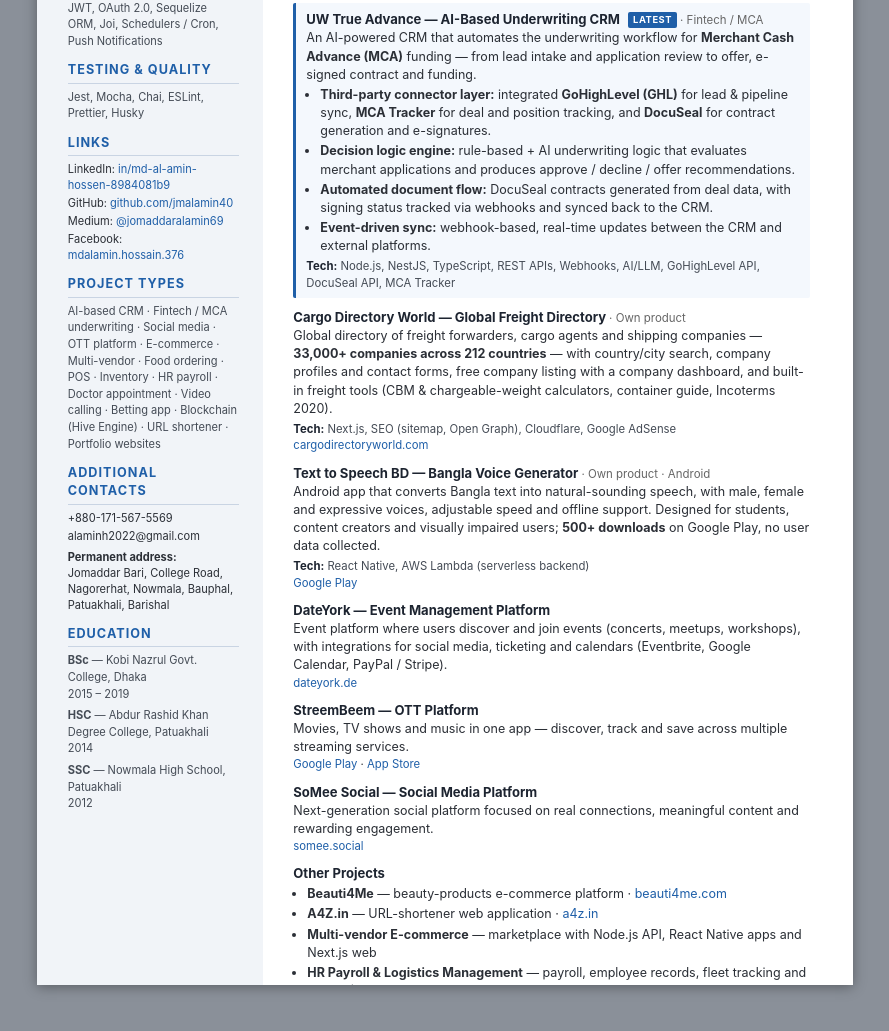
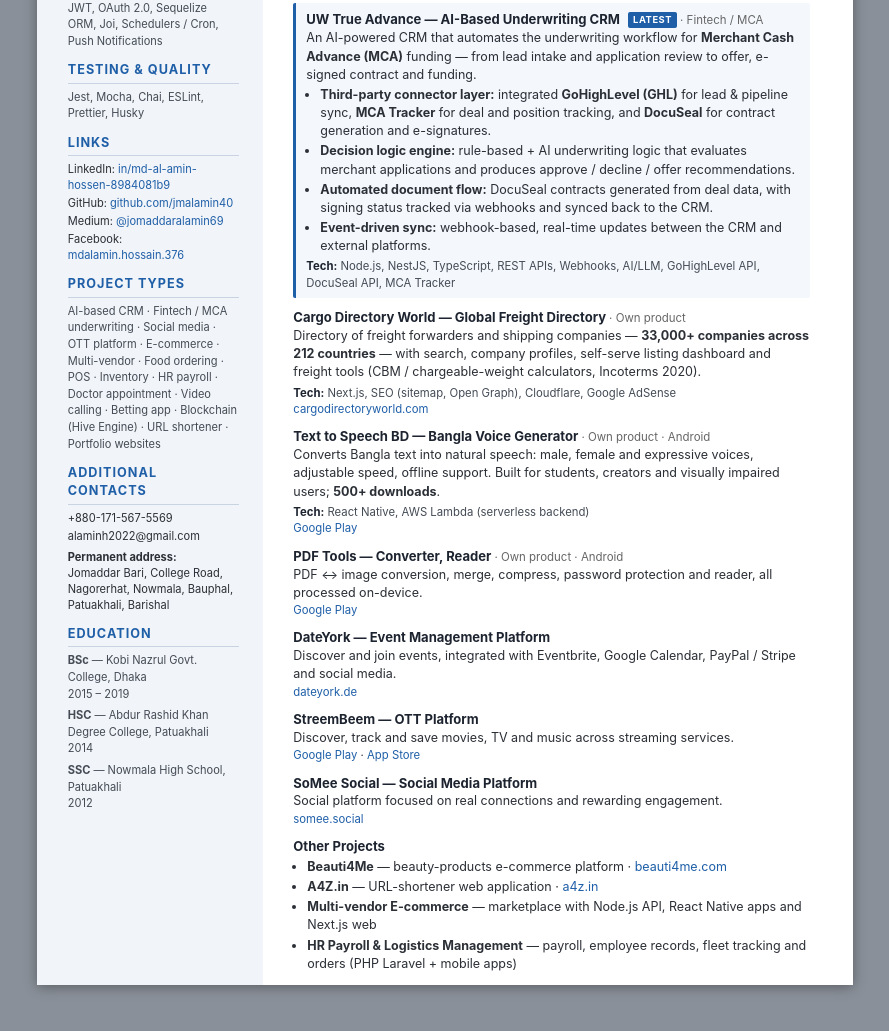
Before and after one commit to jmalamin40/jmalamin40.github.io, a plain HTML site: page Al_Amin_Hossain_CV.html in a window 1280 px wide. Shown: the part 1175-2206 px from the top of the page, without its empty margins (195-1084 px from the left). Drawn offline with Linux system fonts and the light colour scheme.

Commit message:
Add PDF Tools app to portfolio and CV; tighten CV project copy to fit page 2
Co-Authored-By: Claude Opus 5.5 <noreply@anthropic.com>

```diff
--- a/Al_Amin_Hossain_CV.html
+++ b/Al_Amin_Hossain_CV.html
@@ -178,33 +178,39 @@ header .contact { font-size: 8.5pt; color: #444b55; display: flex; flex-wrap: wr
 
     <div class="proj">
       <div class="name">Cargo Directory World — Global Freight Directory <span>· Own product</span></div>
-      <p>Global directory of freight forwarders, cargo agents and shipping companies — <b>33,000+ companies across 212 countries</b> — with country/city search, company profiles and contact forms, free company listing with a company dashboard, and built-in freight tools (CBM &amp; chargeable-weight calculators, container guide, Incoterms 2020).</p>
+      <p>Directory of freight forwarders and shipping companies — <b>33,000+ companies across 212 countries</b> — with search, company profiles, self-serve listing dashboard and freight tools (CBM / chargeable-weight calculators, Incoterms 2020).</p>
       <div class="stack"><b>Tech:</b> Next.js, SEO (sitemap, Open Graph), Cloudflare, Google AdSense</div>
       <div class="link"><a href="https://www.cargodirectoryworld.com/">cargodirectoryworld.com</a></div>
     </div>
 
     <div class="proj">
       <div class="name">Text to Speech BD — Bangla Voice Generator <span>· Own product · Android</span></div>
-      <p>Android app that converts Bangla text into natural-sounding speech, with male, female and expressive voices, adjustable speed and offline support. Designed for students, content creators and visually impaired users; <b>500+ downloads</b> on Google Play, no user data collected.</p>
+      <p>Converts Bangla text into natural speech: male, female and expressive voices, adjustable speed, offline support. Built for students, creators and visually impaired users; <b>500+ downloads</b>.</p>
       <div class="stack"><b>Tech:</b> React Native, AWS Lambda (serverless backend)</div>
       <div class="link"><a href="https://play.google.com/store/apps/details?id=com.texttospeech.bangla.hindi.english">Google Play</a></div>
     </div>
 
     <div class="proj">
+      <div class="name">PDF Tools — Converter, Reader <span>· Own product · Android</span></div>
+      <p>PDF ↔ image conversion, merge, compress, password protection and reader, all processed on-device.</p>
+      <div class="link"><a href="https://play.google.com/store/apps/details?id=com.pdftools.converter">Google Play</a></div>
+    </div>
+
+    <div class="proj">
       <div class="name">DateYork — Event Management Platform</div>
-      <p>Event platform where users discover and join events (concerts, meetups, workshops), with integrations for social media, ticketing and calendars (Eventbrite, Google Calendar, PayPal / Stripe).</p>
+      <p>Discover and join events, integrated with Eventbrite, Google Calendar, PayPal / Stripe and social media.</p>
       <div class="link"><a href="https://dateyork.de/">dateyork.de</a></div>
     </div>
 
     <div class="proj">
       <div class="name">StreemBeem — OTT Platform</div>
-      <p>Movies, TV shows and music in one app — discover, track and save across multiple streaming services.</p>
+      <p>Discover, track and save movies, TV and music across streaming services.</p>
       <div class="link"><a href="https://play.google.com/store/apps/details?id=com.streembeem">Google Play</a> · <a href="https://apps.apple.com/us/app/streembeem/id6723897263">App Store</a></div>
     </div>
 
     <div class="proj">
       <div class="name">SoMee Social — Social Media Platform</div>
-      <p>Next-generation social platform focused on real connections, meaningful content and rewarding engagement.</p>
+      <p>Social platform focused on real connections and rewarding engagement.</p>
       <div class="link"><a href="https://somee.social/">somee.social</a></div>
     </div>
 
```
Also changed, not shown: index.html (+7 -0 lines).
